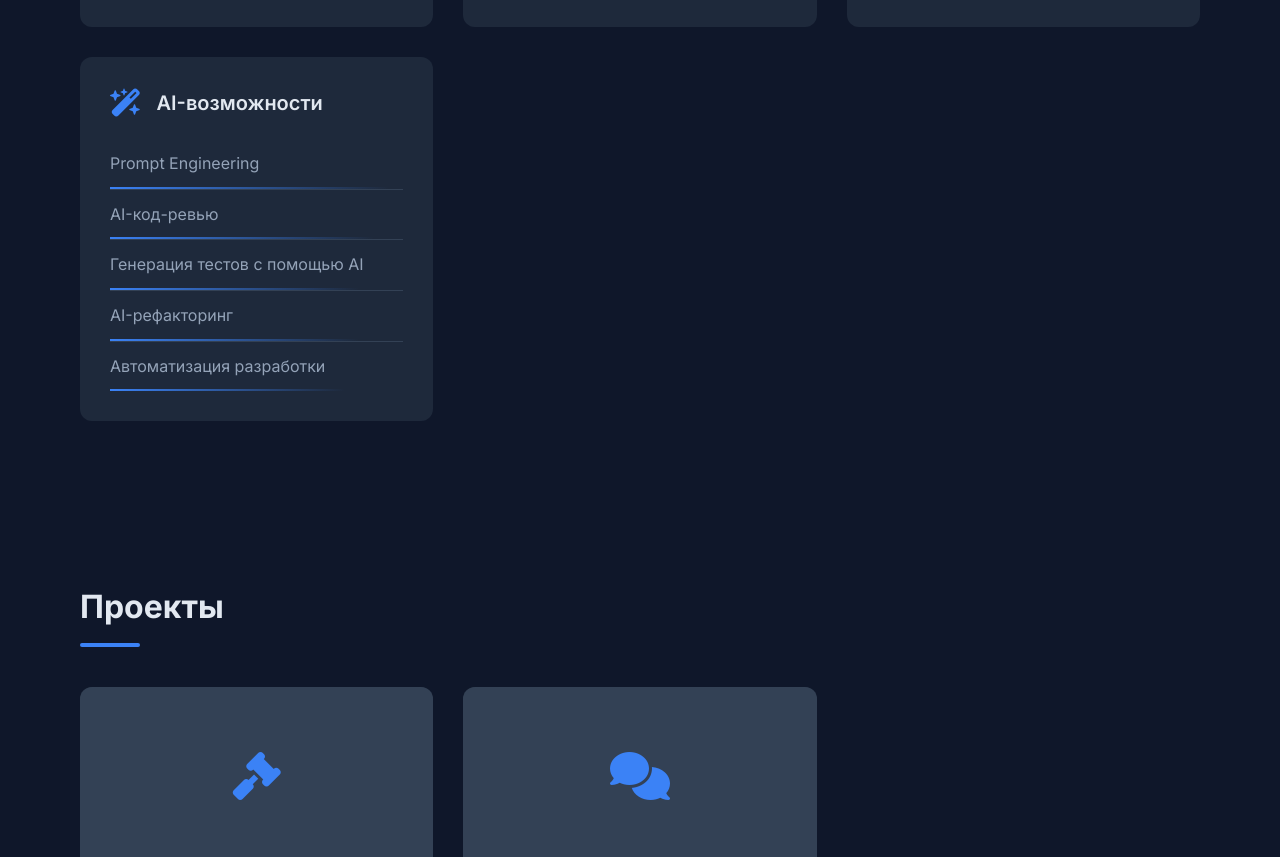
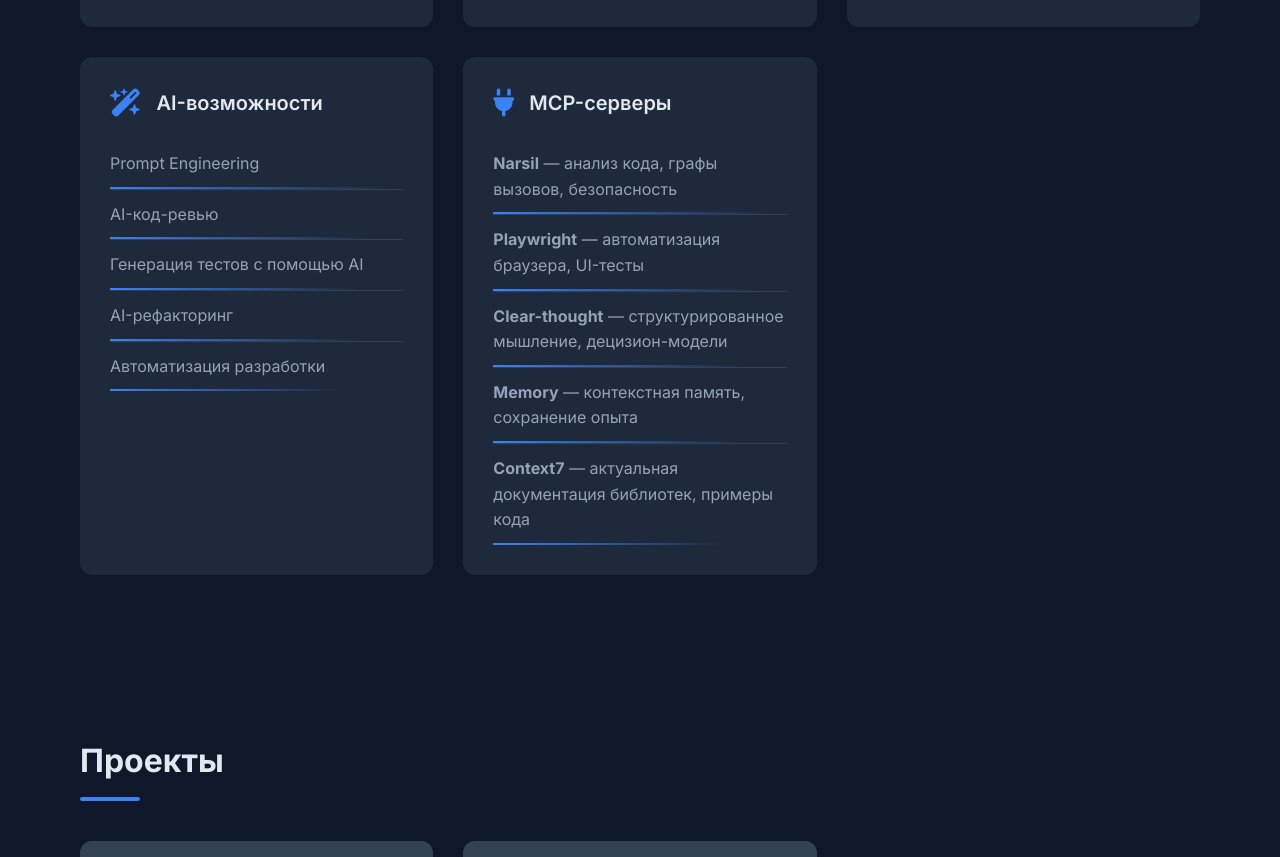
Before and after one commit to programmer-alt/resume-website, a website: page index.html in a window 1280 px wide. Shown: the part 1980-2837 px from the top of the page. Drawn offline with Linux system fonts and the light colour scheme.

Commit message:
feat(ui): add MCP servers skills section
Introduce new skill card featuring MCP server integrations
including Narsil for code analysis, Playwright for browser
automation, Clear-thought for structured reasoning, Memory
for contextual awareness, and Context7 for documentation.

```diff
--- a/index.html
+++ b/index.html
@@ -121,6 +121,19 @@
                             <li>Генерация тестов с помощью AI</li>
                             <li>AI-рефакторинг</li>
                             <li>Автоматизация разработки</li>
+                        </ul>
+                    </div>
+                    <div class="skill-card">
+                        <div class="skill-header">
+                            <i class="fas fa-plug"></i>
+                            <h3>MCP-серверы</h3>
+                        </div>
+                        <ul class="skill-list">
+                            <li><strong>Narsil</strong> — анализ кода, графы вызовов, безопасность</li>
+                            <li><strong>Playwright</strong> — автоматизация браузера, UI-тесты</li>
+                            <li><strong>Clear-thought</strong> — структурированное мышление, децизион-модели</li>
+                            <li><strong>Memory</strong> — контекстная память, сохранение опыта</li>
+                            <li><strong>Context7</strong> — актуальная документация библиотек, примеры кода</li>
                         </ul>
                     </div>
                 </div>
```
